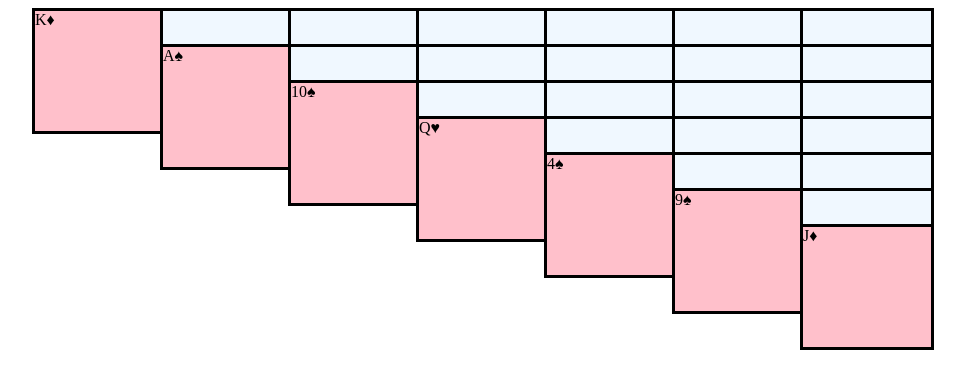
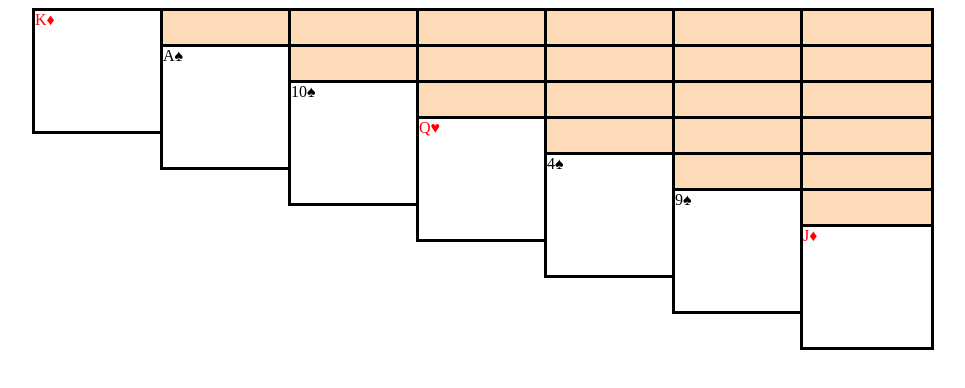
Before and after one commit to elliefarrer/solitaire, a plain HTML site: page index.html in a window 1280 px wide. Shown: the whole page, without its empty margins (104-1069 px from the left). Drawn offline with nearby package versions, Linux system fonts and the light colour scheme.

Commit message:
Correct colours are assigned to the flipped cards

```diff
--- a/css/deleteme.css
+++ b/css/deleteme.css
@@ -15,13 +15,25 @@ h1 {
 .card {
   width: 10vw;
   height: 15vh;
-  background-color: aliceblue;
-  color: aliceblue;
+  background-color: peachpuff;
+  color: peachpuff;
   border: 3px solid black;
   position: absolute;
 }
 
 .front {
-  background-color: pink;
+  background-color: white;
+  /* color: black; */
+}
+
+.hearts, .diamonds {
+  color: red;
+}
+
+.clubs, .spades {
   color: black;
 }
+
+.back {
+  color: peachpuff;
+}
--- a/js/app.js
+++ b/js/app.js
@@ -103,9 +103,19 @@ console.log('Columns are', columns);
 const flipCard = card => {
   if(!card.showFront) {
     card.showFront = true;
+    card.removeClass('back');
     card.addClass('front');
   }
+  // assignColor(card);
 };
+
+// const assignColor = card => {
+//   if(card.suit === 'hearts' || card.suit === 'diamonds') {
+//     card.addClass('red');
+//   } else {
+//     card.addClass('black');
+//   }
+// };
 
 $(() => {
   const $columnsContainer = $('.columns-container');
@@ -119,14 +129,16 @@ $(() => {
 
     for (let cardIndex = 0; cardIndex < column.initialNumber; cardIndex++) {
       console.log(cardIndex);
-      const $newCard = $(`<div class="card" style="top: ${cardIndex * 200}%">${deckOfCards[cardIndex].name}</div>`);
+      const $newCard = $(`<div class="card back ${deckOfCards[cardIndex].suit}" style="top: ${cardIndex * 200}%">${deckOfCards[cardIndex].name}</div>`);
       column.cards.push($newCard);
       $column.append($newCard);
       deckOfCards = deckOfCards.filter(card => card.name !== deckOfCards[cardIndex].name);
+
     }
     console.log('The column has', column.cards);
 
     flipCard(column.cards[column.cards.length - 1]);
+    console.log('This cards suit is', column.cards[column.cards.length - 1]);
   });
 
   console.log('Deck of cards now contains', deckOfCards);
```
